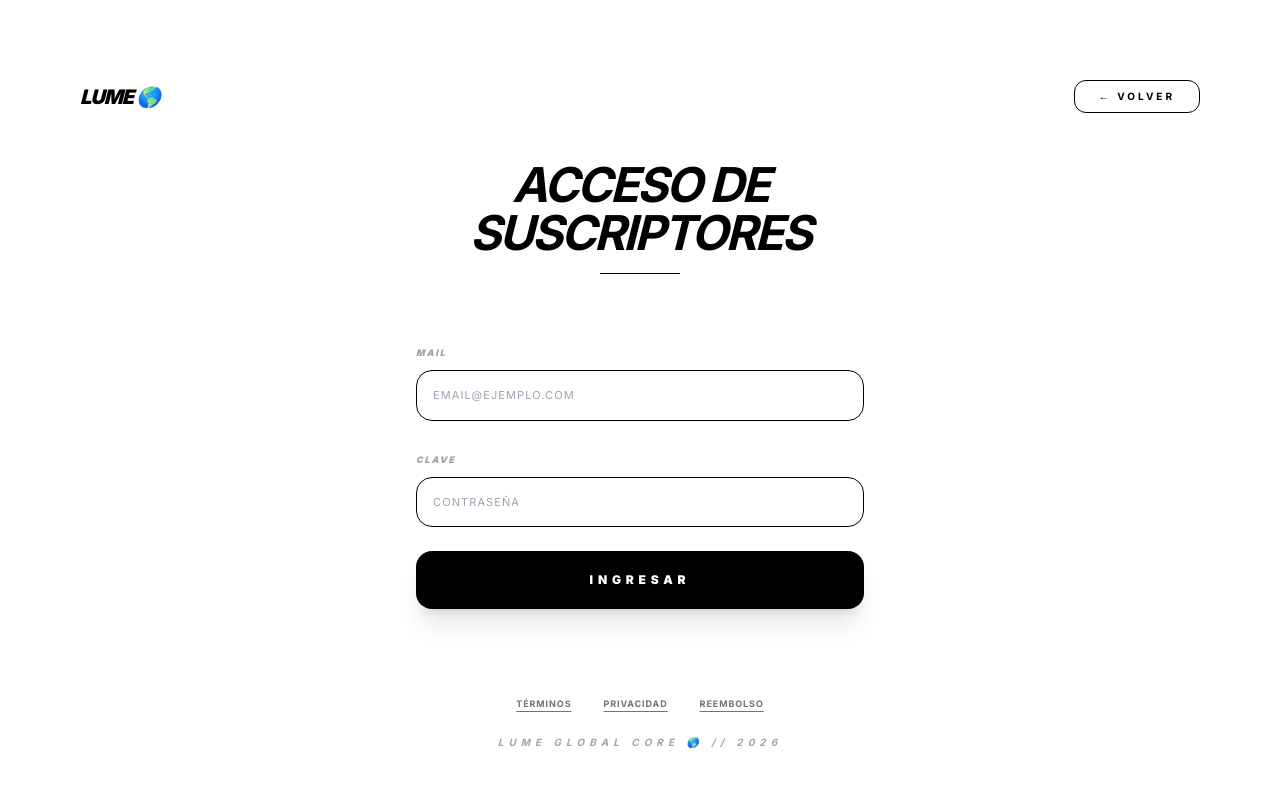
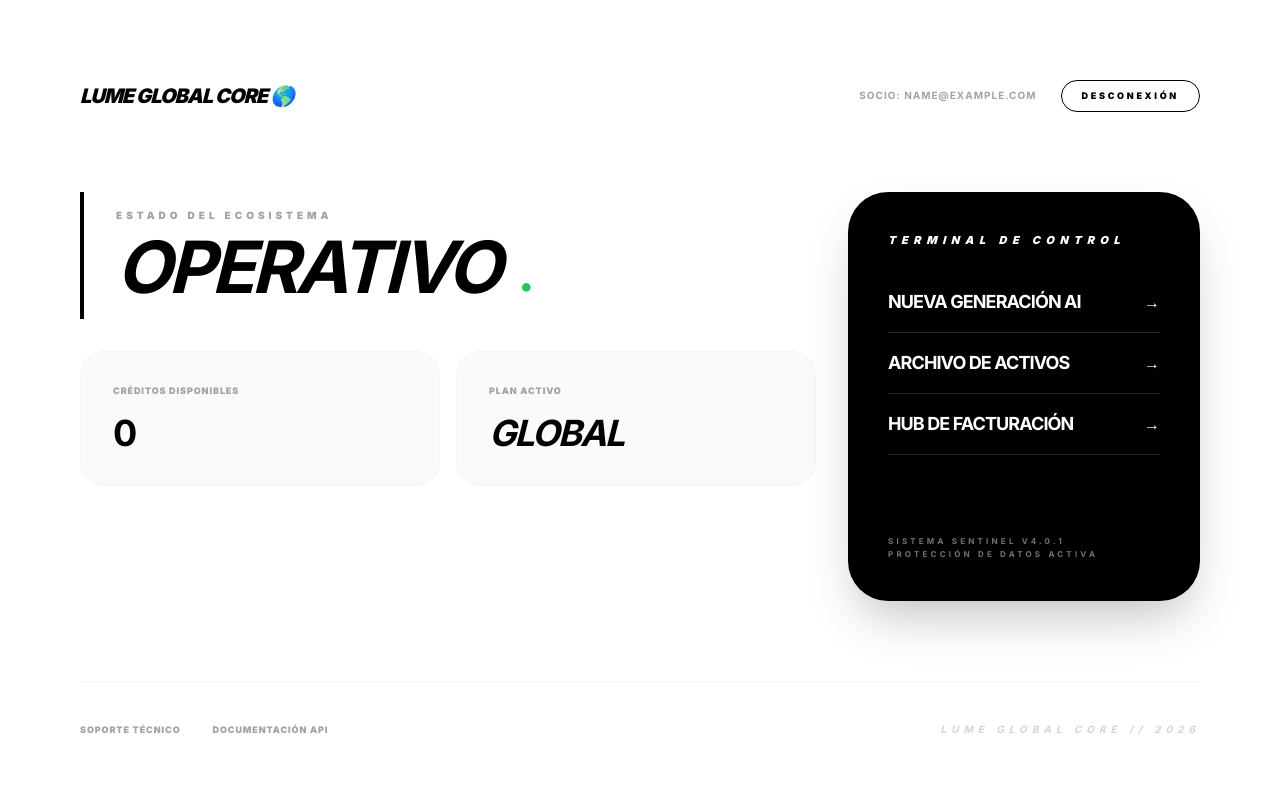
Before and after one commit to lumeglobal10-prog/lume-global-core, a Next.js app: page /dashboard in a window 1280 px wide. Shown: the top 786 px of the page. Built offline with nearby package versions, Linux system fonts and the light colour scheme; no server answers; sample sign-in values are in the browser's storage.

Commit message:
Update page.tsx

```diff
--- a/app/dashboard/page.tsx
+++ b/app/dashboard/page.tsx
@@ -1,87 +1,117 @@
 'use client';
 
-import { useState } from 'react';
+import { useEffect, useState } from 'react';
 import { useRouter } from 'next/navigation';
 import Link from 'next/link';
 
-export default function LoginPage() {
+export default function DashboardPage() {
   const router = useRouter();
-  const [loading, setLoading] = useState(false);
-  const [email, setEmail] = useState('');
-  const [password, setPassword] = useState('');
+  const [userMail, setUserMail] = useState('');
+  const [credits, setCredits] = useState('...');
+  const [mounted, setMounted] = useState(false);
 
-  const API_BASE = "https://api.lumeglobalcore.com";
-  const AUTH_TOKEN = "Bearer ALE_MASTER_KEY_2026";
+  useEffect(() => {
+    setMounted(true);
+    const token = localStorage.getItem('lume_session_token');
+    const mail = localStorage.getItem('lume_user_mail');
 
-  const handleLogin = async (e: React.FormEvent) => {
-    e.preventDefault();
-    setLoading(true);
+    if (!token) {
+      router.push('/login');
+      return;
+    }
 
-    try {
-      const response = await fetch(`${API_BASE}/api/v1/auth/login`, {
-        method: 'POST',
-        headers: {
-          'Content-Type': 'application/json',
-          'Authorization': AUTH_TOKEN
-        },
-        body: JSON.stringify({
-          email: email.toLowerCase(),
-          password: password
-        }),
-      });
+    if (mail) setUserMail(mail);
 
-      if (response.ok) {
-        const data = await response.json();
-        localStorage.setItem('lume_session_token', data.access_token || 'ACTIVE_SESSION_2026');
-        localStorage.setItem('lume_user_mail', email.toLowerCase());
-        router.push('/dashboard');
-      } else {
-        alert("ACCESO DENEGADO: Credenciales incorrectas.");
-      }
-    } catch (error) {
-      localStorage.setItem('lume_session_token', 'EMERGENCY_TOKEN');
-      localStorage.setItem('lume_user_mail', email.toLowerCase());
-      router.push('/dashboard');
-    } finally {
-      setLoading(false);
-    }
-  };
+    // Consulta de créditos al Kernel
+    fetch(`https://api.lumeglobalcore.com/api/v1/credits?email=${mail}`, {
+      headers: { 'Authorization': `Bearer ${token}` }
+    })
+    .then(res => res.json())
+    .then(data => setCredits(data.remaining || '0'))
+    .catch(() => setCredits('0'));
+  }, [router]);
+
+  if (!mounted) return null;
 
   return (
-    <main className="min-h-screen bg-white text-black font-sans flex flex-col justify-between p-8 md:p-20 overflow-x-hidden">
-      <nav className="flex justify-between items-center w-full">
-        <div className="text-xl font-black tracking-tighter italic uppercase">LUME 🌎</div>
-        <button onClick={() => router.back()} className="text-[10px] font-bold tracking-[0.3em] uppercase border border-black px-6 py-2 rounded-xl">← VOLVER</button>
+    <main className="min-h-screen bg-white text-black font-sans flex flex-col p-8 md:p-20 overflow-x-hidden">
+      {/* Header Ejecutivo */}
+      <nav className="flex justify-between items-center w-full mb-20">
+        <div className="text-xl font-black tracking-tighter italic uppercase">LUME GLOBAL CORE 🌎</div>
+        <div className="flex items-center gap-6">
+          <span className="text-[10px] font-bold tracking-widest uppercase text-neutral-400 hidden md:block">
+            Socio: {userMail}
+          </span>
+          <button
+            onClick={() => { localStorage.clear(); router.push('/login'); }}
+            className="text-[9px] font-black tracking-[0.3em] uppercase border border-black px-5 py-2 rounded-full hover:bg-black hover:text-white transition-all"
+          >
+            Desconexión
+          </button>
+        </div>
       </nav>
 
-      <div className="max-w-md mx-auto w-full flex flex-col items-center py-12">
-        <h1 className="text-4xl md:text-5xl font-bold tracking-tighter mb-4 italic text-center uppercase">Acceso de Suscriptores</h1>
-        <div className="h-[1px] w-20 bg-black mb-16"></div>
+      {/* Grid de Control */}
+      <div className="grid grid-cols-1 md:grid-cols-3 gap-8 flex-grow">
 
-        <form onSubmit={handleLogin} className="w-full space-y-6">
-          <div className="space-y-2">
-            <label className="text-[9px] font-black tracking-[0.2em] uppercase text-neutral-400 italic">Mail</label>
-            <input type="email" required value={email} onChange={(e) => setEmail(e.target.value)} placeholder="EMAIL@EJEMPLO.COM" className="w-full border border-black p-4 rounded-2xl text-[11px] uppercase tracking-widest outline-none" />
+        {/* Módulo de Estado */}
+        <div className="col-span-1 md:col-span-2 space-y-8">
+          <div className="border-l-4 border-black pl-8 py-4">
+            <h2 className="text-[10px] font-black tracking-[0.4em] uppercase text-neutral-400 mb-2">Estado del Ecosistema</h2>
+            <h1 className="text-5xl md:text-7xl font-bold tracking-tighter italic uppercase leading-none">
+              Operativo <span className="text-[20px] not-italic ml-2 text-green-500">●</span>
+            </h1>
           </div>
 
-          <div className="space-y-2">
-            <label className="text-[9px] font-black tracking-[0.2em] uppercase text-neutral-400 italic">Clave</label>
-            <input type="password" required value={password} onChange={(e) => setPassword(e.target.value)} placeholder="CONTRASEÑA" className="w-full border border-black p-4 rounded-2xl text-[11px] uppercase tracking-widest outline-none" />
+          <div className="grid grid-cols-2 gap-4">
+            <div className="bg-neutral-50 p-8 rounded-3xl border border-neutral-100">
+              <p className="text-[9px] font-black tracking-widest text-neutral-400 uppercase mb-4">Créditos Disponibles</p>
+              <p className="text-4xl font-bold tracking-tighter">{credits}</p>
+            </div>
+            <div className="bg-neutral-50 p-8 rounded-3xl border border-neutral-100">
+              <p className="text-[9px] font-black tracking-widest text-neutral-400 uppercase mb-4">Plan Activo</p>
+              <p className="text-4xl font-bold tracking-tighter italic uppercase">Global</p>
+            </div>
           </div>
+        </div>
 
-          <button type="submit" disabled={loading} className="w-full bg-black text-white p-5 rounded-2xl text-[12px] font-black uppercase tracking-[0.4em] active:scale-95 transition-all shadow-xl">
-            {loading ? "VALIDANDO..." : "INGRESAR"}
-          </button>
-        </form>
+        {/* Acciones Rápidas */}
+        <div className="bg-black text-white p-10 rounded-[40px] flex flex-col justify-between shadow-2xl">
+          <div>
+            <h3 className="text-[11px] font-black tracking-[0.5em] uppercase mb-10 italic">Terminal de Control</h3>
+            <div className="space-y-4">
+              <Link href="/create" className="flex items-center justify-between group cursor-pointer border-b border-neutral-800 pb-4">
+                <span className="text-lg font-bold tracking-tighter uppercase group-hover:translate-x-2 transition-transform">Nueva Generación AI</span>
+                <span>→</span>
+              </Link>
+              <Link href="/history" className="flex items-center justify-between group cursor-pointer border-b border-neutral-800 pb-4">
+                <span className="text-lg font-bold tracking-tighter uppercase group-hover:translate-x-2 transition-transform">Archivo de Activos</span>
+                <span>→</span>
+              </Link>
+              <Link href="/billing" className="flex items-center justify-between group cursor-pointer border-b border-neutral-800 pb-4">
+                <span className="text-lg font-bold tracking-tighter uppercase group-hover:translate-x-2 transition-transform">Hub de Facturación</span>
+                <span>→</span>
+              </Link>
+            </div>
+          </div>
+          <div className="mt-20">
+            <p className="text-[8px] font-bold tracking-[0.4em] text-neutral-500 uppercase leading-relaxed">
+              Sistema Sentinel v4.0.1<br/>Protección de datos activa
+            </p>
+          </div>
+        </div>
+
       </div>
 
-      <footer className="flex flex-col items-center space-y-6 pt-10">
-        <div className="flex gap-8 text-neutral-500 text-[9px] font-bold uppercase tracking-widest">
-          <Link href="/terms" className="underline underline-offset-4">Términos</Link>
-          <Link href="/privacy" className="underline underline-offset-4">Privacidad</Link>
-          <Link href="/refund" className="underline underline-offset-4">Reembolso</Link>
+      {/* Footer Minimalista */}
+      <footer className="mt-20 pt-10 border-t border-neutral-100 flex flex-col md:flex-row justify-between items-center gap-6">
+        <div className="flex gap-8 text-[9px] font-black tracking-widest text-neutral-400 uppercase">
+          <Link href="/support" className="hover:text-black">Soporte Técnico</Link>
+          <Link href="/api-docs" className="hover:text-black">Documentación API</Link>
         </div>
-        <div className="text-[10px] font-bold tracking-[0.5em] text-neutral-400 uppercase italic">LUME GLOBAL CORE 🌎 // 2026</div>
+        <div className="text-[10px] font-bold tracking-[0.5em] text-neutral-300 uppercase italic">
+          LUME GLOBAL CORE // 2026
+        </div>
       </footer>
     </main>
   );
```
